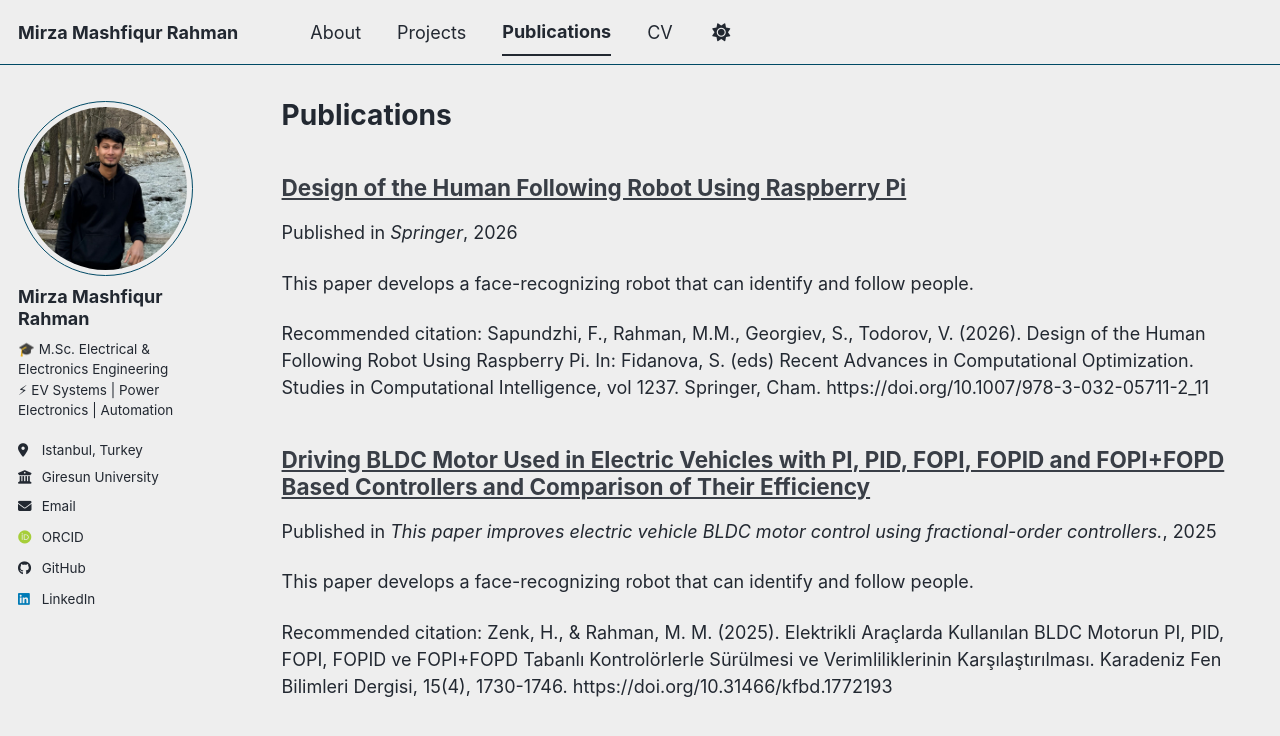
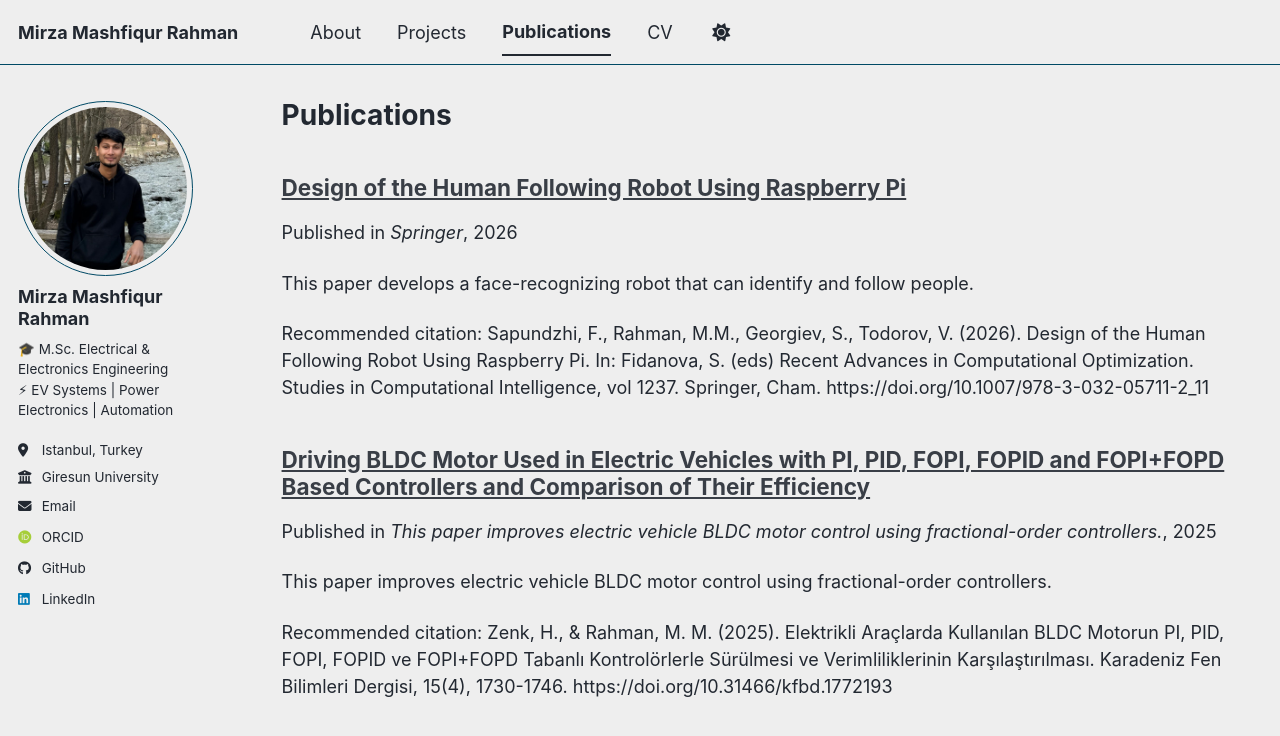
Before and after one commit to mashfique19/mashfique19.github.io, a Jekyll site: the page built from _pages/publications.html, in a window 1280 px wide. Shown: the top 736 px of the page. Built offline with Jekyll 4.4.1, drawn with Linux system fonts in a browser that asks for light colours; some web fonts are replaced; a script bundle is joined from its source files by our own code; library files that are not in the unit come from our copies.

Commit message:
Update publication2.md

```diff
--- a/_publications/publication2.md
+++ b/_publications/publication2.md
@@ -3,7 +3,7 @@ title: "Driving BLDC Motor Used in Electric Vehicles with PI, PID, FOPI, FOPID a
 collection: publications
 category: manuscripts
 permalink: /publication/publication2
-excerpt: 'This paper develops a face-recognizing robot that can identify and follow people.'
+excerpt: 'This paper improves electric vehicle BLDC motor control using fractional-order controllers.'
 date: 2025-12-15
 venue: 'This paper improves electric vehicle BLDC motor control using fractional-order controllers.'
 citation: 'Zenk, H., & Rahman, M. M. (2025). Elektrikli Araçlarda Kullanılan BLDC Motorun PI, PID, FOPI, FOPID ve FOPI+FOPD Tabanlı Kontrolörlerle Sürülmesi ve Verimliliklerinin Karşılaştırılması. Karadeniz Fen Bilimleri Dergisi, 15(4), 1730-1746. https://doi.org/10.31466/kfbd.1772193'
```
